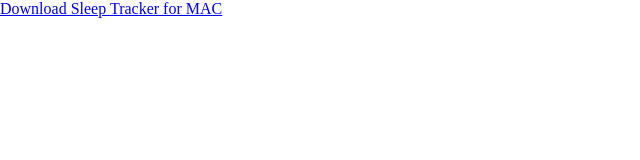
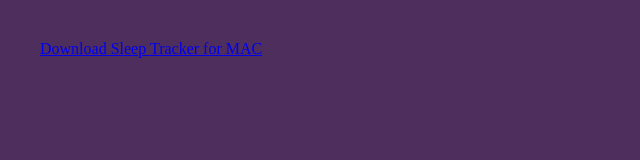
Before and after one commit to ninaknoph/NINAElectronApp-master, an Electron app: page docs/index.html in a window 1600 px wide. Shown: the whole page, without its empty margins (0-640 px from the left). Drawn offline with Linux system fonts and the light colour scheme.

Commit message:
initial changes

```diff
--- a/docs/style.css
+++ b/docs/style.css
@@ -8,7 +8,7 @@
   margin: 0;
 }
 
-a:body {
+body {
   background-color: rgb(77, 46, 93);
   font-family: "raleway";
   padding: 30px;
```
